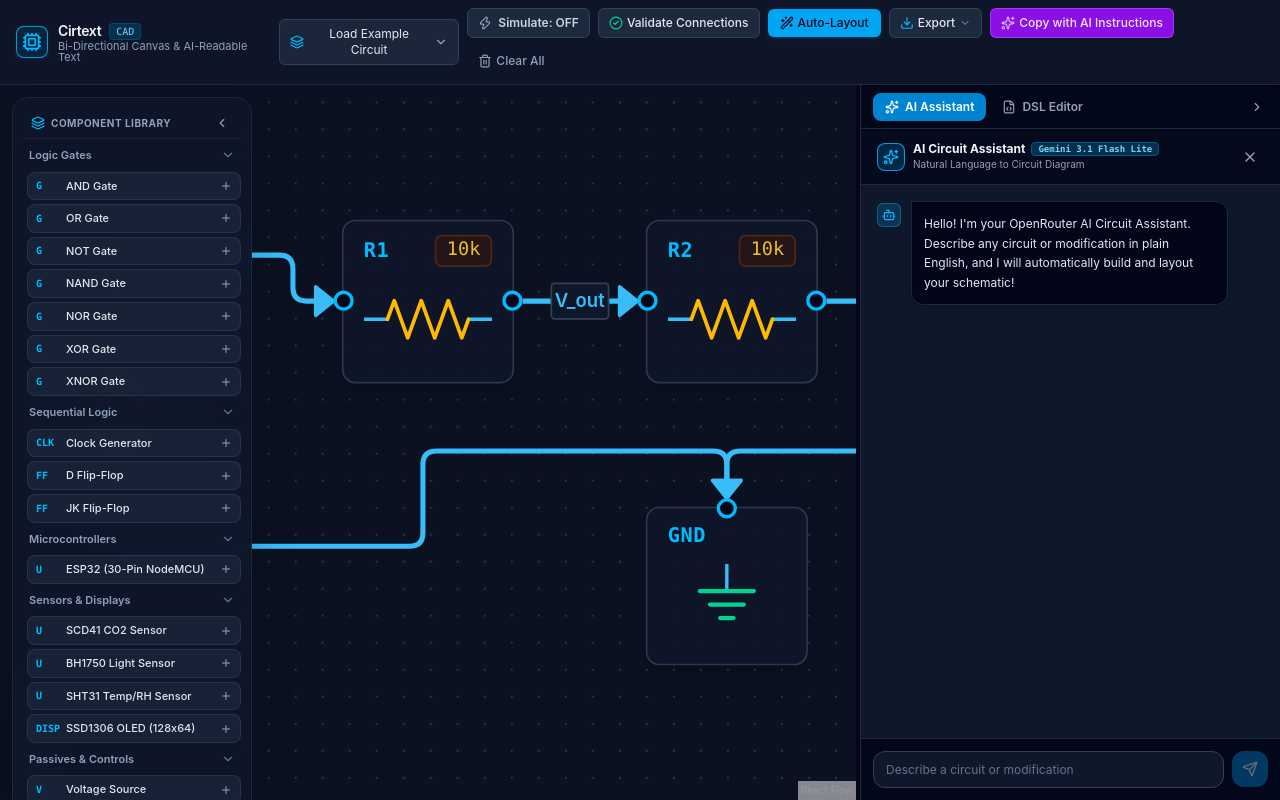
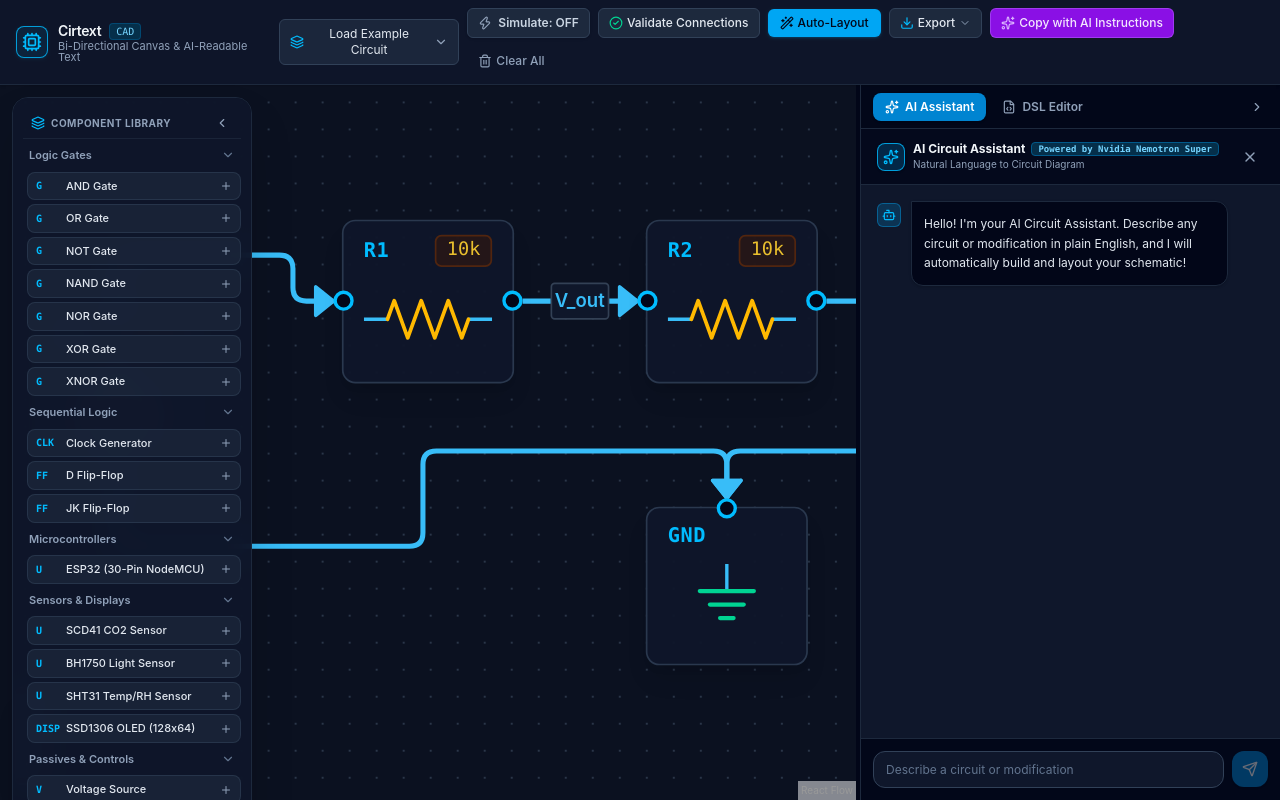
Before and after one commit to cosmicube18/Cirtext, a React (Vite) app: page / in a window 1280 px wide. Built offline with nearby package versions, Linux system fonts and the light colour scheme.

Commit message:
Revised the chatbot name

```diff
--- a/src/components/editor/AiAssistantPanel.tsx
+++ b/src/components/editor/AiAssistantPanel.tsx
@@ -76,7 +76,7 @@ export const AiAssistantPanel: React.FC<AiAssistantPanelProps> = ({ onClose }) =
       id: 'welcome',
       role: 'assistant',
       content:
-        "Hello! I'm your OpenRouter AI Circuit Assistant. Describe any circuit or modification in plain English, and I will automatically build and layout your schematic!",
+        "Hello! I'm your AI Circuit Assistant. Describe any circuit or modification in plain English, and I will automatically build and layout your schematic!",
     },
   ]);
 
@@ -271,7 +271,7 @@ ${currentDsl.trim()}
             <h3 className="text-xs font-bold text-slate-100 flex items-center gap-1.5">
               AI Circuit Assistant
               <span className="text-[9px] font-mono px-1.5 py-0.2 rounded bg-sky-950 text-sky-300 border border-sky-800">
-                Gemini 3.1 Flash Lite
+                Powered by Nvidia Nemotron Super
               </span>
             </h3>
             <p className="text-[10px] text-slate-400">Natural Language to Circuit Diagram</p>
@@ -373,7 +373,7 @@ ${currentDsl.trim()}
             </div>
             <div className="bg-slate-950 border border-slate-800 rounded-xl rounded-tl-none p-3 text-xs text-slate-400 flex items-center gap-2">
               <Loader2 className="w-4 h-4 animate-spin text-sky-400" />
-              <span>Gemini 3.1 Flash Lite is designing your circuit...</span>
+              <span>Nemotron is designing your circuit...</span>
             </div>
           </div>
         )}
```
